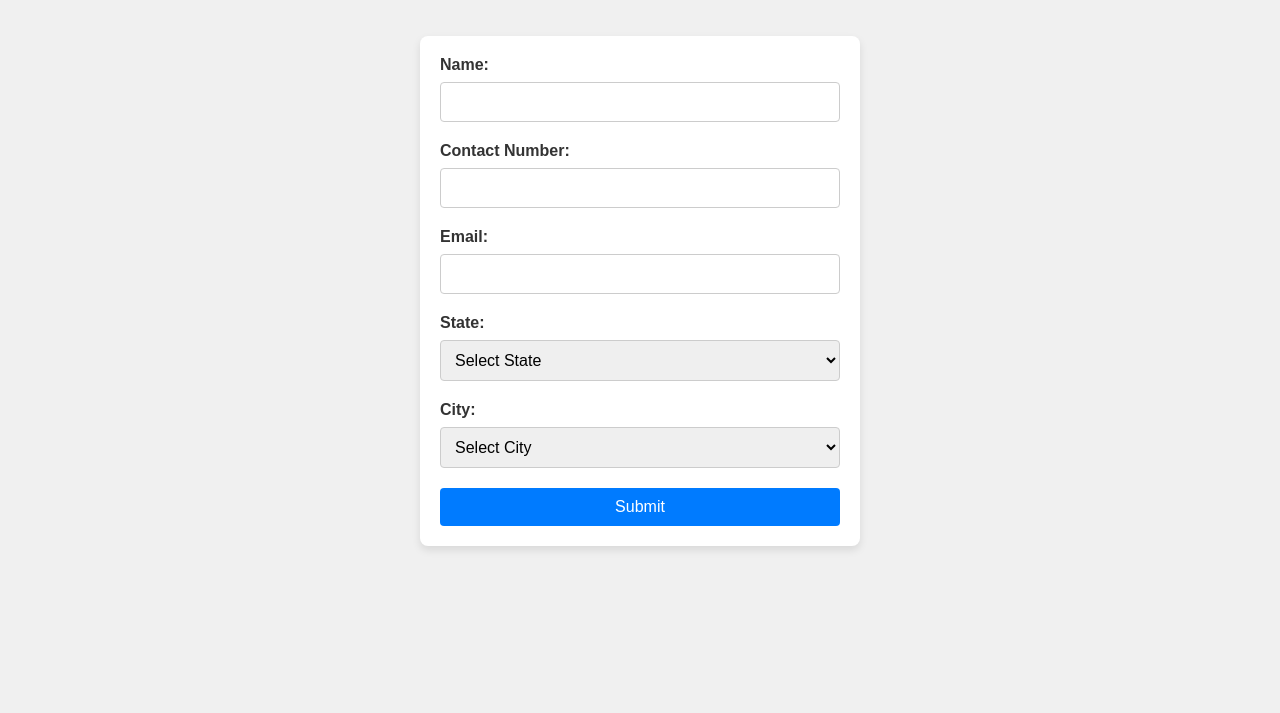
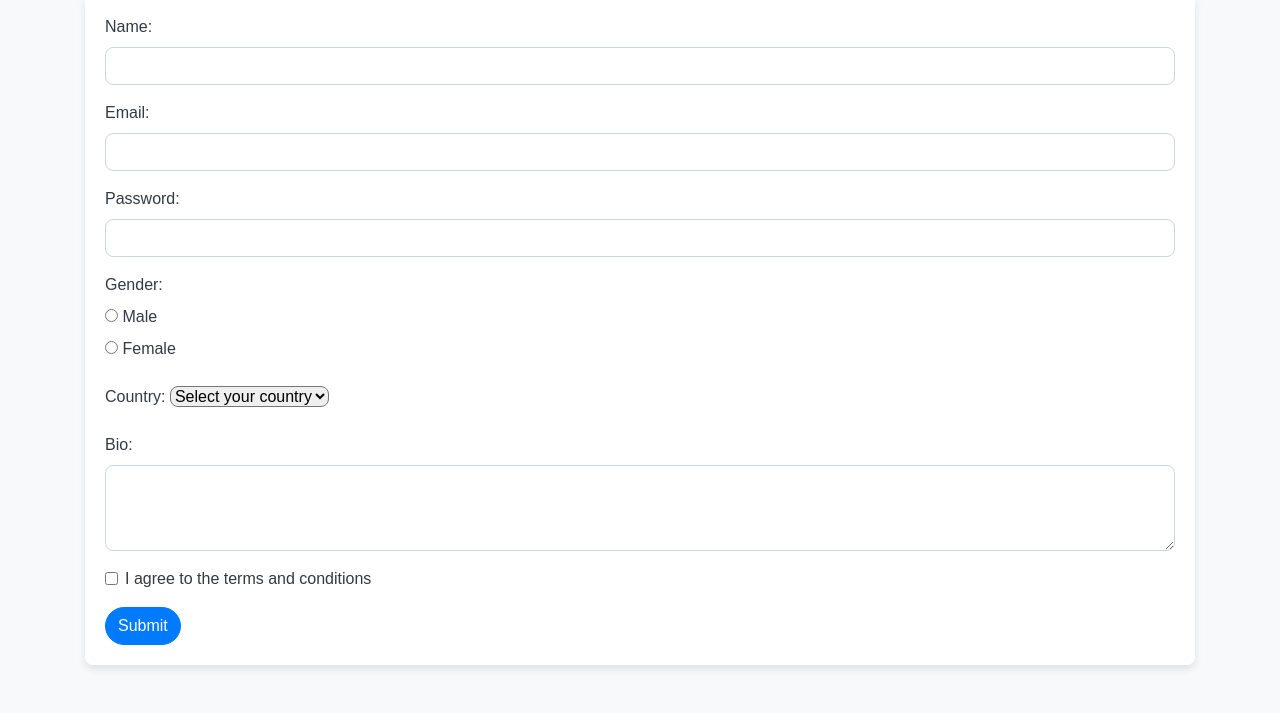
Before and after one commit to shivi111104/fsd-lab, a plain HTML site: page lab 3/index.html in a window 1280 px wide. Shown: the part 109-822 px from the top of the page. Before the commit the page ends 800 px from the top, so only its background shows below. Drawn offline with nearby package versions, Linux system fonts and the light colour scheme.

Commit message:
adding lab 3 (updated)

```diff
--- a/lab 3/index.html
+++ b/lab 3/index.html
@@ -3,83 +3,118 @@
   <head>
     <meta charset="UTF-8" />
     <meta name="viewport" content="width=device-width, initial-scale=1.0" />
-    <title>Form</title>
-    <link rel="stylesheet" href="form.css" />
+    <title>User Input Form</title>
+    <link
+      href="https://stackpath.bootstrapcdn.com/bootstrap/4.5.2/css/bootstrap.min.css"
+      rel="stylesheet"
+    />
+    <link rel="stylesheet" href="styles.css" />
   </head>
-
   <body>
-    <form action="backend.php" onsubmit="return validateForm()">
-      <div class="form-group">
-        <label for="name"><b>Name:</b></label>
-        <input type="text" id="name" name="name" required />
-      </div>
-      <div class="form-group">
-        <label for="contact"><b>Contact Number:</b></label>
+    <div class="container my-5">
+      <h1 class="text-center">User Input Form</h1>
+      <form id="userForm" onsubmit="return validateForm()">
+        <!-- Text Field -->
+        <div class="mb-3">
+          <label for="name" class="form-label">Name:</label>
           <input
             type="text"
-          id="contact"
-          name="contact"
-          maxlength="10"
+            class="form-control"
+            id="name"
+            name="name"
             required
           />
         </div>
-      <div class="form-group">
-        <label for="email"><b>Email:</b></label>
-        <input type="email" id="email" name="email" required />
+
+        <!-- Email Field -->
+        <div class="mb-3">
+          <label for="email" class="form-label">Email:</label>
+          <input
+            type="email"
+            class="form-control"
+            id="email"
+            name="email"
+            required
+          />
         </div>
-      <div class="form-group">
-        <label for="state"><b>State:</b></label>
-        <select id="state" name="state" onchange="updateCityOptions()" required>
-          <option value="">Select State</option>
-          <option value="Maharashtra">Maharashtra</option>
-          <option value="Gujarat">Gujarat</option>
-          <option value="Karnataka">Karnataka</option>
+
+        <!-- Password Field -->
+        <div class="mb-3">
+          <label for="password" class="form-label">Password:</label>
+          <input
+            type="password"
+            class="form-control"
+            id="password"
+            name="password"
+            required
+          />
+        </div>
+
+        <!-- Radio Buttons -->
+        <div class="mb-3">
+          <label class="form-label">Gender:</label>
+          <div>
+            <input type="radio" id="male" name="gender" value="male" required />
+            <label for="male">Male</label>
+          </div>
+          <div>
+            <input type="radio" id="female" name="gender" value="female" />
+            <label for="female">Female</label>
+          </div>
+        </div>
+
+        <!-- Select Dropdown -->
+        <div class="mb-3">
+          <label for="country" class="form-label">Country:</label>
+          <select class="form-select" id="country" name="country" required>
+            <option value="">Select your country</option>
+            <option value="usa">USA</option>
+            <option value="canada">Canada</option>
+            <option value="uk">UK</option>
+            <option value="India">India</option>
           </select>
         </div>
-      <div class="form-group">
-        <label for="city"><b>City:</b></label>
-        <select id="city" name="city" required>
-          <option value="">Select City</option>
-        </select>
+
+        <!-- Text Area -->
+        <div class="mb-3">
+          <label for="bio" class="form-label">Bio:</label>
+          <textarea
+            class="form-control"
+            id="bio"
+            name="bio"
+            rows="3"
+          ></textarea>
         </div>
-      <button type="submit">Submit</button>
+
+        <!-- Checkbox -->
+        <div class="mb-3 form-check">
+          <input
+            type="checkbox"
+            class="form-check-input"
+            id="terms"
+            name="terms"
+            required
+          />
+          <label class="form-check-label" for="terms"
+            >I agree to the terms and conditions</label
+          >
+        </div>
+
+        <!-- Submit Button -->
+        <button type="submit" class="btn btn-primary">Submit</button>
       </form>
 
-    <script>
-      const cityOptions = {
-        Maharashtra: ["Mumbai", "Pune", "Nagpur"],
-        Gujarat: ["Ahmedabad", "Surat", "Vadodara"],
-        Karnataka: ["Bangalore", "Mysore", "Mangalore"],
-      };
+      <!-- Placeholder for the new form -->
+      <div id="messageForm" class="mt-5 d-none">
+        <h2>Thank you for submitting the form!</h2>
+        <p id="userMessage"></p>
+        <button class="btn btn-success" onclick="reloadPage()">
+          Submit Another Response
+        </button>
+      </div>
+    </div>
 
-      function updateCityOptions() {
-        const stateSelect = document.getElementById("state");
-        const citySelect = document.getElementById("city");
-        const selectedState = stateSelect.value;
-
-        citySelect.innerHTML = '<option value="">Select City</option>';
-        if (selectedState && cityOptions[selectedState]) {
-          cityOptions[selectedState].forEach((city) => {
-            const option = document.createElement("option");
-            option.value = city;
-            option.text = city;
-            citySelect.appendChild(option);
-          });
-        }
-      }
-
-      document.getElementById("contact").addEventListener("input", function () {
-        this.value = this.value.replace(/\D/g, "");
-      });
-
-      function validateForm() {
-        const contact = document.getElementById("contact").value;
-        if (contact.length !== 10) {
-          alert("Please enter a valid 10-digit contact number.");
-          return false;
-        }
-        return true;
-      }
-    </script>
+    <!-- External JavaScript File -->
+    <script src="script.js"></script>
   </body>
 </html>
--- /dev/null
+++ b/lab 3/script.js
@@ -0,0 +1,58 @@
+// Function to validate the form
+function validateForm() {
+    const name = document.getElementById('name').value;
+    const email = document.getElementById('email').value;
+    const password = document.getElementById('password').value;
+    const gender = document.querySelector('input[name="gender"]:checked');
+    const country = document.getElementById('country').value;
+    const terms = document.getElementById('terms').checked;
+
+    // Check if the password is strong enough
+    if (password.length < 6) {
+      alert('Password must be at least 6 characters long.');
+      return false;
+    }
+
+    // Check if gender is selected
+    if (!gender) {
+      alert('Please select your gender.');
+      return false;
+    }
+
+    // Check if country is selected
+    if (!country) {
+      alert('Please select your country.');
+      return false;
+    }
+
+    // Ensure the user agrees to the terms
+    if (!terms) {
+      alert('You must agree to the terms and conditions.');
+      return false;
+    }
+
+    // If validation passes, display the message form and hide the original form
+    displayMessageForm(name, email, country);
+    return false; // Prevent form submission
+  }
+
+  // Function to display the message form
+  function displayMessageForm(name, email, country) {
+    const userForm = document.getElementById('userForm');
+    const messageForm = document.getElementById('messageForm');
+    const userMessage = document.getElementById('userMessage');
+
+    // Hide the original form
+    userForm.classList.add('d-none');
+
+    // Customize the thank you message
+    userMessage.innerHTML = `Hello ${name}, thank you for submitting the form! <br> We have received your details from ${country}. <br> An email has been sent to ${email}.`;
+
+    // Display the new form with the message
+    messageForm.classList.remove('d-none');
+  }
+
+  // Function to reload the page for another submission
+  function reloadPage() {
+    location.reload();
+  }
--- /dev/null
+++ b/lab 3/styles.css
@@ -0,0 +1,114 @@
+/* General Styles */
+body {
+    font-family: "Poppins", sans-serif;
+    background-color: #f8f9fa;
+    color: #343a40;
+  }
+
+  h1, h2 {
+    color: #007bff;
+  }
+
+  label {
+    font-weight: 500;
+  }
+
+  /* Form Styles */
+  form {
+    background-color: #ffffff;
+    padding: 20px;
+    border-radius: 8px;
+    box-shadow: 0px 4px 8px rgba(0, 0, 0, 0.1);
+  }
+
+  form .form-label {
+    font-size: 1rem;
+  }
+
+  form .form-control,
+  form .form-select,
+  form .form-check-input {
+    border-radius: 8px;
+  }
+
+  form .btn {
+    border-radius: 20px;
+  }
+
+  form .btn-primary {
+    background-color: #007bff;
+    border-color: #007bff;
+  }
+
+  form .btn-primary:hover {
+    background-color: #0056b3;
+    border-color: #0056b3;
+  }
+
+  form .btn-success {
+    background-color: #28a745;
+    border-color: #28a745;
+  }
+
+  form .btn-success:hover {
+    background-color: #218838;
+    border-color: #218838;
+  }
+
+  /* Placeholder for the Thank You Message */
+  #messageForm {
+    background-color: #ffffff;
+    padding: 20px;
+    border-radius: 8px;
+    box-shadow: 0px 4px 8px rgba(0, 0, 0, 0.1);
+    text-align: center;
+  }
+
+  #messageForm h2 {
+    font-size: 1.8rem;
+    color: #28a745;
+  }
+
+  #userMessage {
+    margin: 20px 0;
+    font-size: 1.2rem;
+    color: #343a40;
+  }
+
+  #messageForm .btn {
+    border-radius: 20px;
+  }
+
+  /* Responsive Styles */
+  @media (max-width: 768px) {
+    form {
+      padding: 15px;
+    }
+
+    #messageForm {
+      padding: 15px;
+    }
+
+    form .btn,
+    #messageForm .btn {
+      width: 100%;
+    }
+  }
+
+  @media (max-width: 576px) {
+    h1 {
+      font-size: 1.5rem;
+    }
+
+    form .form-label {
+      font-size: 0.9rem;
+    }
+
+    #messageForm h2 {
+      font-size: 1.5rem;
+    }
+
+    #userMessage {
+      font-size: 1rem;
+    }
+  }
```
Lines whose indentation alone changed are shown as unchanged.
